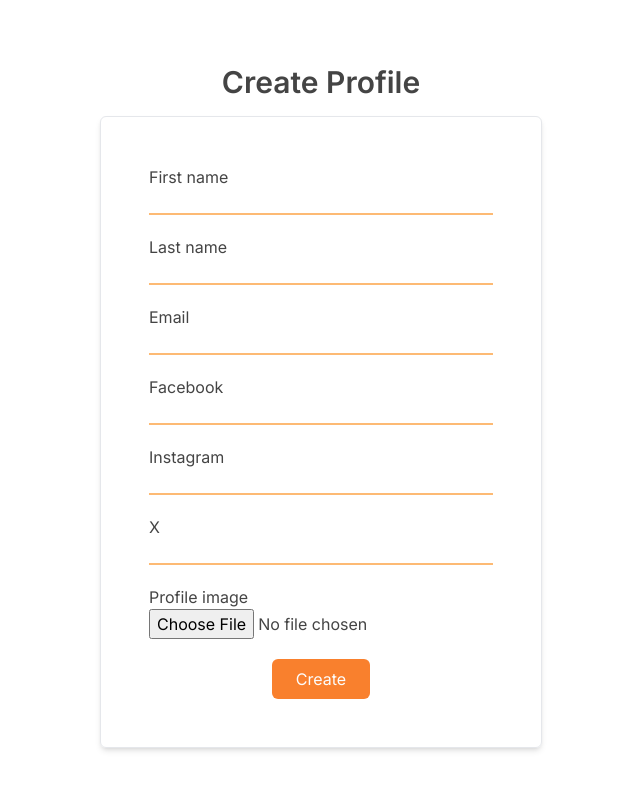
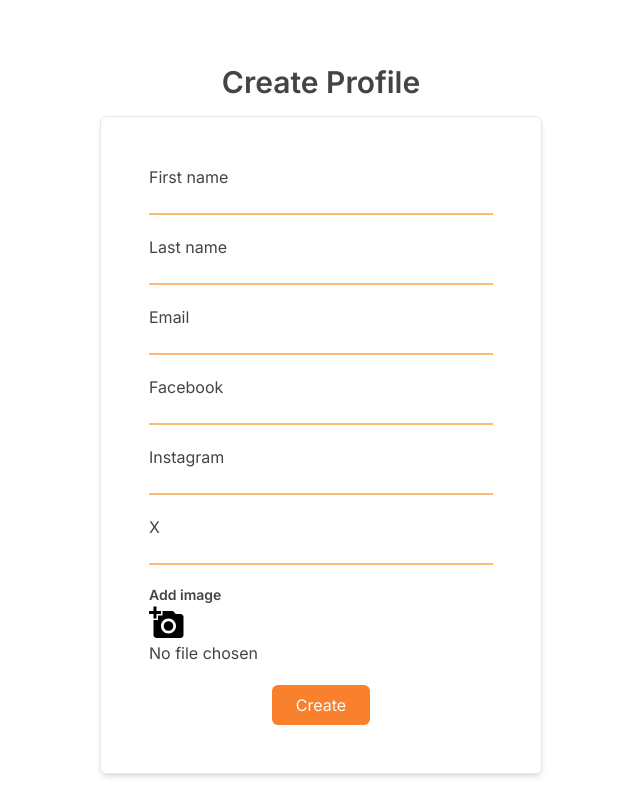
Before and after one commit to UriBaynesay/Recipes, a Next.js app: page /create-profile in a window 1280 px wide. Shown: the whole page, without its empty margins (319-959 px from the left). Built offline with nearby package versions, Linux system fonts and the light colour scheme; no server answers.

Commit message:
change image upload input label

```diff
--- a/app/(main)/profile/edit/[profileId]/page.tsx
+++ b/app/(main)/profile/edit/[profileId]/page.tsx
@@ -4,9 +4,11 @@ import { useActionState, useEffect, useState } from "react"
 import { editProfileAction, getUserProfileAction } from "../../actions"
 import { redirect, useParams } from "next/navigation"
 import { Profile } from "prisma/prisma-client"
+import Image from "next/image"
+import UploadImage from "@/app/public/upload-image.svg"
 
 const EditProfilePage = () => {
-  const params = useParams<{profileId:string}>()
+  const params = useParams<{ profileId: string }>()
   const [profile, setProfile] = useState<Profile | null>(null)
   const [state, formAction] = useActionState(
     editProfileAction.bind(null, params.profileId),
@@ -30,9 +32,7 @@ const EditProfilePage = () => {
           className="flex flex-col md:p-12 md:border md:rounded-md md:shadow-md [&>input]:mb-5"
           action={formAction}
         >
-          <label htmlFor="first_name">
-            First name
-          </label>
+          <label htmlFor="first_name">First name</label>
           <input
             className="border-b-2 border-orange-300"
             type="text"
@@ -41,9 +41,7 @@ const EditProfilePage = () => {
             required
             defaultValue={profile?.first_name}
           />
-          <label htmlFor="last_name">
-            Last name
-          </label>
+          <label htmlFor="last_name">Last name</label>
           <input
             className="border-b-2 border-orange-300"
             type="text"
@@ -52,9 +50,7 @@ const EditProfilePage = () => {
             required
             defaultValue={profile?.last_name}
           />
-          <label htmlFor="email">
-            Email
-          </label>
+          <label htmlFor="email">Email</label>
           <input
             className="border-b-2 border-orange-300"
             type="email"
@@ -62,10 +58,9 @@ const EditProfilePage = () => {
             id="email"
             required
             defaultValue={profile?.email}
+            aria-errormessage="email-err"
           />
-          <label htmlFor="facebook_link">
-            Facebook
-          </label>
+          <label htmlFor="facebook_link">Facebook</label>
           <input
             className="border-b-2 border-orange-300"
             type="url"
@@ -73,9 +68,7 @@ const EditProfilePage = () => {
             id="facebook_link"
             defaultValue={profile?.facebook_link as string}
           />
-          <label htmlFor="instagram_link">
-            Instagram
-          </label>
+          <label htmlFor="instagram_link">Instagram</label>
           <input
             className="border-b-2 border-orange-300"
             type="url"
@@ -83,9 +76,7 @@ const EditProfilePage = () => {
             id="instagram_link"
             defaultValue={profile?.instagram_link as string}
           />
-          <label htmlFor="x_link">
-            X
-          </label>
+          <label htmlFor="x_link">X</label>
           <input
             className="border-b-2 border-orange-300"
             type="url"
@@ -95,25 +86,33 @@ const EditProfilePage = () => {
           />
 
           <label htmlFor="profile_image">
-            Profile image
+            <h1 className="font-semibold text-sm">Add image</h1>
+            <Image
+              src={UploadImage}
+              alt="Upload image"
+              className="hover:cursor-pointer"
+              height={36}
+              width={36}
+            />
           </label>
           <input
+            id="profile_image"
+            name="profile_image"
             type="file"
-            name="profile_image"
-            id="profile_image"
             accept="image/png, image/gif, image/jpeg"
+            className="file:hidden"
           />
-
+          {state.message && (
+            <small className="text-red-400 font-semibold">
+              {state.message}
+            </small>
+          )}
           <button
             className="bg-background px-6 py-2 text-foreground rounded-md w-fit mx-auto"
             type="submit"
           >
             Edit
           </button>
-
-          {state.message && (
-            <small className="text-red-300">{state.message}</small>
-          )}
         </form>
       </div>
     </main>
--- a/app/create-profile/page.tsx
+++ b/app/create-profile/page.tsx
@@ -3,6 +3,8 @@
 import { useActionState } from "react"
 import { createProfileAction } from "../(main)/profile/actions"
 import { useUser } from "@clerk/nextjs"
+import Image from "next/image"
+import UploadImage from "@/app/public/upload-image.svg"
 
 const CreateProfilePage = () => {
   const user = useUser()
@@ -20,9 +22,7 @@ const CreateProfilePage = () => {
           className="flex flex-col md:p-12 md:border md:rounded-md md:shadow-md [&>input]:mb-5"
           action={formAction}
         >
-          <label htmlFor="first_name">
-            First name
-          </label>
+          <label htmlFor="first_name">First name</label>
           <input
             className="border-b-2 border-orange-300"
             type="text"
@@ -31,9 +31,7 @@ const CreateProfilePage = () => {
             defaultValue={user.user?.firstName?.toString()}
             required
           />
-          <label htmlFor="last_name">
-            Last name
-          </label>
+          <label htmlFor="last_name">Last name</label>
           <input
             className="border-b-2 border-orange-300"
             type="text"
@@ -42,9 +40,7 @@ const CreateProfilePage = () => {
             defaultValue={user.user?.lastName?.toString()}
             required
           />
-          <label htmlFor="email">
-            Email
-          </label>
+          <label htmlFor="email">Email</label>
           <input
             className="border-b-2 border-orange-300"
             type="email"
@@ -52,28 +48,23 @@ const CreateProfilePage = () => {
             id="email"
             defaultValue={user.user?.primaryEmailAddress?.toString()}
             required
+            aria-errormessage="email-err"
           />
-          <label htmlFor="facebook_link">
-            Facebook
-          </label>
+          <label htmlFor="facebook_link">Facebook</label>
           <input
             className="border-b-2 border-orange-300"
             type="url"
             name="facebook_link"
             id="facebook_link"
           />
-          <label htmlFor="instagram_link">
-            Instagram
-          </label>
+          <label htmlFor="instagram_link">Instagram</label>
           <input
             className="border-b-2 border-orange-300"
             type="url"
             name="instagram_link"
             id="instagram_link"
           />
-          <label htmlFor="x_link">
-            X
-          </label>
+          <label htmlFor="x_link">X</label>
           <input
             className="border-b-2 border-orange-300"
             type="url"
@@ -82,24 +73,33 @@ const CreateProfilePage = () => {
           />
 
           <label htmlFor="profile_image">
-            Profile image
+            <h1 className="font-semibold text-sm">Add image</h1>
+            <Image
+              src={UploadImage}
+              alt="Upload image"
+              className="hover:cursor-pointer"
+              height={36}
+              width={36}
+            />
           </label>
           <input
+            id="profile_image"
+            name="profile_image"
             type="file"
-            name="profile_image"
-            id="profile_image"
             accept="image/png, image/gif, image/jpeg"
+            className="file:hidden"
           />
-
+          {state.message && (
+            <small className="text-red-400 font-semibold">
+              {state.message}
+            </small>
+          )}
           <button
             className="bg-background px-6 py-2 text-foreground rounded-md w-fit mx-auto"
             type="submit"
           >
             Create
           </button>
-          {state.message && (
-            <small className="text-red-300">{state.message}</small>
-          )}
         </form>
       </div>
     </main>
```
Also changed, not shown: 2 other files (tests, documents, lock files or other folders).
